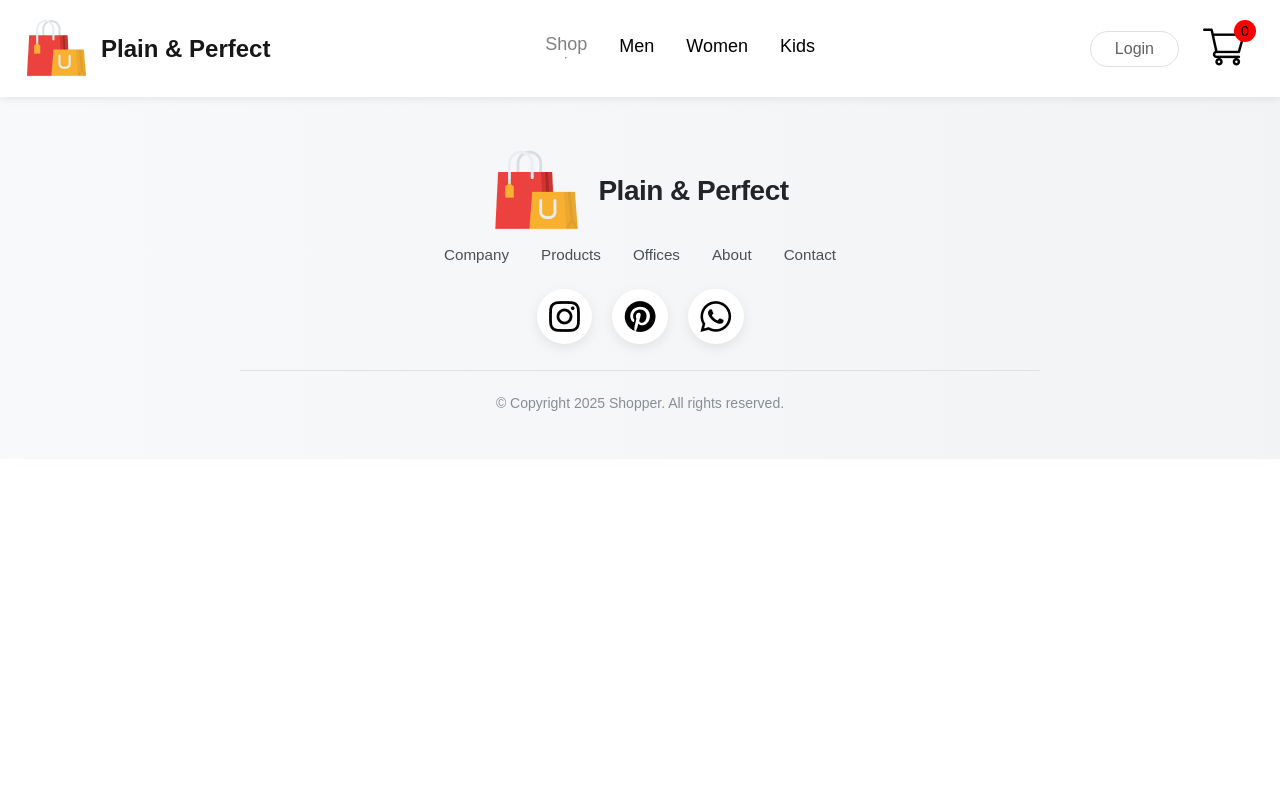
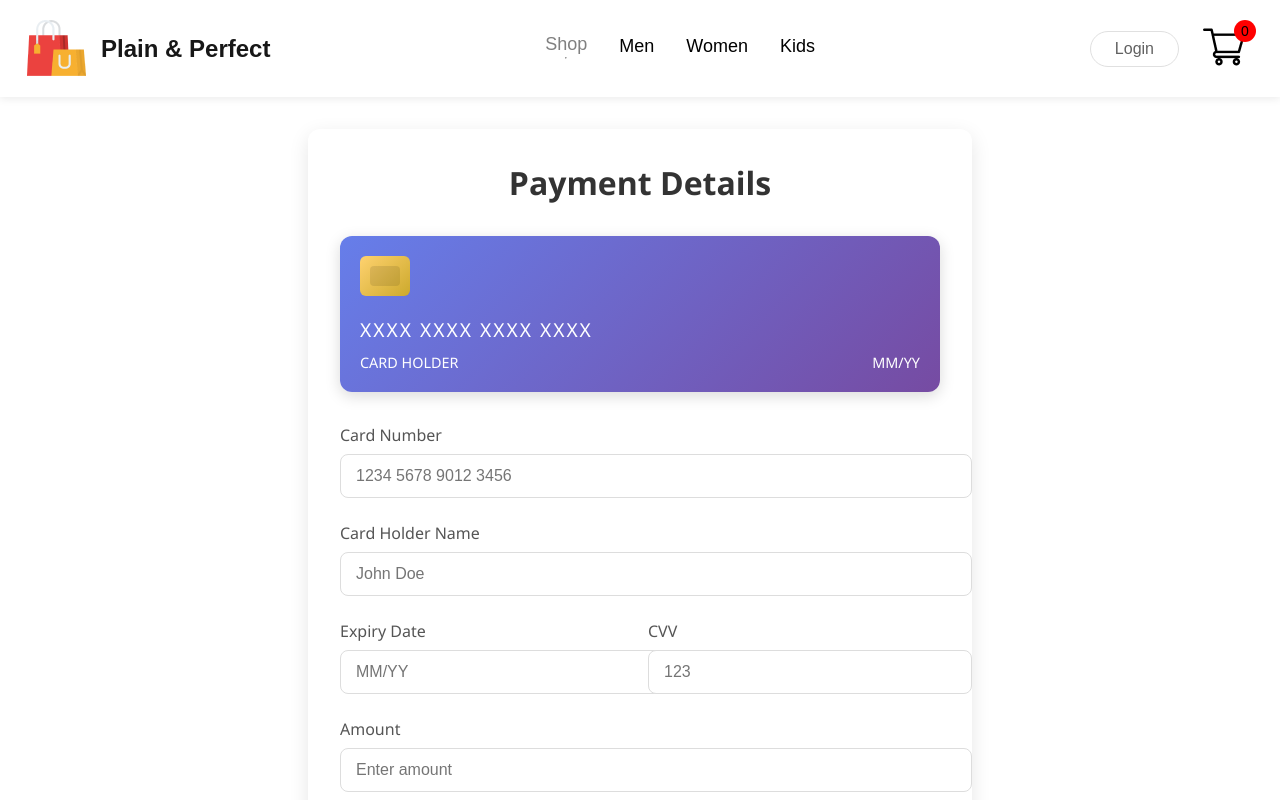
Before and after one commit to yasasdev/Floral-Shop-with-Blockchain, a React (Vite) app in the folder src/final-project-HND-frontend/: page /payment in a window 1280 px wide. Shown: the top 800 px of the page. Built offline with nearby package versions, Linux system fonts and the light colour scheme; no server answers.

Commit message:
Payment page created with css file and updated the cart page to redirect the user to the Payment page once the user clicks on the button PROCEED TO CHECKOUT.

```diff
--- a/src/final-project-HND-frontend/src/App.jsx
+++ b/src/final-project-HND-frontend/src/App.jsx
@@ -1,5 +1,5 @@
 import React from 'react';
-import './components/Navbar/Navbar'
+import './components/Navbar/Navbar';
 import Navbar from './components/Navbar/Navbar';
 import { BrowserRouter, Routes, Route } from 'react-router-dom';
 import Shop from './pages/Shop';
@@ -7,31 +7,30 @@ import Product from './pages/Product';
 import ShopCategory from './pages/ShopCategory';
 import LoginSignUp from './pages/LoginSignUp';
 import Cart from './pages/Cart';
+import Payment from './pages/Payment';
 import Footer from './components/Footer/Footer';
-import men_banner from './components/Assets/banner_mens.png'
-import women_banner from './components/Assets/banner_women.png'
-import kids_banner from './components/Assets/banner_kids.png'
+import men_banner from './components/Assets/banner_mens.png';
+import women_banner from './components/Assets/banner_women.png';
+import kids_banner from './components/Assets/banner_kids.png';
 
 function App() {
-
   return (
     <div>
       <BrowserRouter>
-
-      <Navbar />
-      <Routes>
-        <Route path="/" element={<Shop/>} />
-        <Route path="/men" element={<ShopCategory banner={men_banner} category="men"/>} />
-        <Route path="/women" element={<ShopCategory banner={women_banner} category="women"/>} />
-        <Route path="/kids" element={<ShopCategory banner={kids_banner} category="kid"/>} />
-        <Route path="/product" element={<Product/>}>
-          <Route path=":productId" element={<Product/>} />
-        </Route>
-        <Route path="/cart" element={<Cart/>} />
-        <Route path="/login" element={<LoginSignUp/>} />
-      </Routes>
-      <Footer />
-
+        <Navbar />
+        <Routes>
+          <Route path="/" element={<Shop />} />
+          <Route path="/men" element={<ShopCategory banner={men_banner} category="men" />} />
+          <Route path="/women" element={<ShopCategory banner={women_banner} category="women" />} />
+          <Route path="/kids" element={<ShopCategory banner={kids_banner} category="kid" />} />
+          <Route path="/product" element={<Product />}>
+            <Route path=":productId" element={<Product />} />
+          </Route>
+          <Route path="/cart" element={<Cart />} />
+          <Route path="/login" element={<LoginSignUp />} />
+          <Route path="/payment" element={<Payment />} />
+        </Routes>
+        <Footer />
       </BrowserRouter>
     </div>
   );
--- /dev/null
+++ b/src/final-project-HND-frontend/src/pages/CSS/Payment.css
@@ -0,0 +1,154 @@
+.payment-container {
+  max-width: 600px;
+  margin: 2rem auto;
+  padding: 2rem;
+  background-color: #fff;
+  border-radius: 12px;
+  box-shadow: 0 6px 20px rgba(0, 0, 0, 0.1);
+  font-family: 'Segoe UI', Tahoma, Geneva, Verdana, sans-serif;
+}
+
+.payment-title {
+  text-align: center;
+  margin-bottom: 2rem;
+  color: #333;
+  font-weight: 600;
+}
+
+.payment-card {
+  background: linear-gradient(135deg, #667eea 0%, #764ba2 100%);
+  border-radius: 12px;
+  padding: 20px;
+  margin-bottom: 2rem;
+  color: white;
+  box-shadow: 0 4px 15px rgba(0, 0, 0, 0.15);
+  position: relative;
+  overflow: hidden;
+}
+
+.card-chip {
+  width: 50px;
+  height: 40px;
+  background: linear-gradient(135deg, #ffd26f 0%, #cca92c 100%);
+  border-radius: 6px;
+  margin-bottom: 20px;
+  position: relative;
+}
+
+.card-chip::before {
+  content: '';
+  position: absolute;
+  top: 50%;
+  left: 50%;
+  transform: translate(-50%, -50%);
+  width: 30px;
+  height: 20px;
+  background-color: rgba(0, 0, 0, 0.1);
+  border-radius: 4px;
+}
+
+.card-details {
+  margin-top: 15px;
+  display: flex;
+  flex-direction: column;
+}
+
+.card-number {
+  font-size: 1.2rem;
+  letter-spacing: 2px;
+  margin-bottom: 10px;
+}
+
+.card-info {
+  display: flex;
+  justify-content: space-between;
+}
+
+.card-name, .card-expiry {
+  font-size: 0.9rem;
+  text-transform: uppercase;
+}
+
+.form-group {
+  margin-bottom: 1.5rem;
+}
+
+.form-label {
+  display: block;
+  margin-bottom: 0.5rem;
+  font-weight: 500;
+  color: #555;
+}
+
+.form-control {
+  width: 100%;
+  padding: 12px 15px;
+  border: 1px solid #ddd;
+  border-radius: 8px;
+  font-size: 1rem;
+  transition: border-color 0.3s;
+}
+
+.form-control:focus {
+  border-color: #667eea;
+  outline: none;
+  box-shadow: 0 0 0 3px rgba(102, 126, 234, 0.1);
+}
+
+.row {
+  display: flex;
+  gap: 1rem;
+}
+
+.col {
+  flex: 1;
+}
+
+.error-message {
+  color: #e53e3e;
+  font-size: 0.85rem;
+  margin-top: 0.3rem;
+}
+
+.submit-btn {
+  width: 100%;
+  padding: 12px;
+  background: linear-gradient(135deg, #667eea 0%, #764ba2 100%);
+  border: none;
+  border-radius: 8px;
+  color: white;
+  font-size: 1rem;
+  font-weight: 600;
+  cursor: pointer;
+  transition: transform 0.3s, box-shadow 0.3s;
+}
+
+.submit-btn:hover {
+  transform: translateY(-2px);
+  box-shadow: 0 6px 15px rgba(102, 126, 234, 0.4);
+}
+
+.submit-btn:active {
+  transform: translateY(1px);
+}
+
+.success-message {
+  text-align: center;
+  padding: 2rem;
+  color: #2f855a;
+  background-color: #f0fff4;
+  border-radius: 8px;
+  border: 1px solid #c6f6d5;
+}
+
+@media (max-width: 600px) {
+  .payment-container {
+    margin: 1rem;
+    padding: 1.5rem;
+  }
+
+  .row {
+    flex-direction: column;
+    gap: 0;
+  }
+}
--- /dev/null
+++ b/src/final-project-HND-frontend/src/pages/Payment.jsx
@@ -0,0 +1,177 @@
+import React, { useState } from 'react';
+import './CSS/Payment.css';
+
+const Payment = () => {
+  const [formData, setFormData] = useState({
+    cardNumber: '',
+    cardHolderName: '',
+    expiryDate: '',
+    cvv: '',
+    amount: '',
+  });
+
+  const [formErrors, setFormErrors] = useState({});
+  const [isSubmitted, setIsSubmitted] = useState(false);
+
+  const handleChange = (e) => {
+    const { name, value } = e.target;
+    let formattedValue = value;
+
+    if (name === 'cardNumber') {
+      formattedValue = value.replace(/\s/g, '').replace(/(\d{4})/g, '$1 ').trim().slice(0, 19);
+    }
+
+    if (name === 'expiryDate') {
+      formattedValue = value.replace(/\//g, '');
+      if (formattedValue.length > 2) {
+        formattedValue = formattedValue.slice(0, 2) + '/' + formattedValue.slice(2, 4);
+      }
+    }
+
+    setFormData({
+      ...formData,
+      [name]: formattedValue,
+    });
+  };
+
+  const validateForm = () => {
+    const errors = {};
+
+    if (!formData.cardNumber || !/^\d{4}\s\d{4}\s\d{4}\s\d{4}$/.test(formData.cardNumber)) {
+      errors.cardNumber = 'Please enter a valid 16-digit card number';
+    }
+
+    if (!formData.cardHolderName) {
+      errors.cardHolderName = 'Card holder name is required';
+    }
+
+    if (!formData.expiryDate || !/^\d{2}\/\d{2}$/.test(formData.expiryDate)) {
+      errors.expiryDate = 'Please enter a valid expiry date (MM/YY)';
+    }
+
+    if (!formData.cvv || !/^\d{3,4}$/.test(formData.cvv)) {
+      errors.cvv = 'Please enter a valid CVV';
+    }
+
+    if (!formData.amount || isNaN(formData.amount) || parseFloat(formData.amount) <= 0) {
+      errors.amount = 'Please enter a valid amount';
+    }
+
+    return errors;
+  };
+
+  const handleSubmit = (e) => {
+    e.preventDefault();
+    const errors = validateForm();
+
+    if (Object.keys(errors).length === 0) {
+      setIsSubmitted(true);
+      setFormErrors({});
+      console.log('Payment processed:', formData);
+    } else {
+      setFormErrors(errors);
+    }
+  };
+
+  return (
+    <div className="payment-container">
+      <h1 className="payment-title">Payment Details</h1>
+
+      {isSubmitted ? (
+        <div className="success-message">
+          <h2>Payment Successful!</h2>
+          <p>Thank you for your payment. Your transaction has been completed successfully.</p>
+        </div>
+      ) : (
+        <>
+          <div className="payment-card">
+            <div className="card-chip"></div>
+            <div className="card-details">
+              <div className="card-number">{formData.cardNumber || 'XXXX XXXX XXXX XXXX'}</div>
+              <div className="card-info">
+                <div className="card-name">{formData.cardHolderName || 'CARD HOLDER'}</div>
+                <div className="card-expiry">{formData.expiryDate || 'MM/YY'}</div>
+              </div>
+            </div>
+          </div>
+
+          <form onSubmit={handleSubmit}>
+            <div className="form-group">
+              <label className="form-label">Card Number</label>
+              <input
+                type="text"
+                name="cardNumber"
+                className="form-control"
+                placeholder="1234 5678 9012 3456"
+                value={formData.cardNumber}
+                onChange={handleChange}
+                maxLength="19"
+              />
+              {formErrors.cardNumber && <div className="error-message">{formErrors.cardNumber}</div>}
+            </div>
+
+            <div className="form-group">
+              <label className="form-label">Card Holder Name</label>
+              <input
+                type="text"
+                name="cardHolderName"
+                className="form-control"
+                placeholder="John Doe"
+                value={formData.cardHolderName}
+                onChange={handleChange}
+              />
+              {formErrors.cardHolderName && <div className="error-message">{formErrors.cardHolderName}</div>}
+            </div>
+
+            <div className="row">
+              <div className="col form-group">
+                <label className="form-label">Expiry Date</label>
+                <input
+                  type="text"
+                  name="expiryDate"
+                  className="form-control"
+                  placeholder="MM/YY"
+                  value={formData.expiryDate}
+                  onChange={handleChange}
+                  maxLength="5"
+                />
+                {formErrors.expiryDate && <div className="error-message">{formErrors.expiryDate}</div>}
+              </div>
+
+              <div className="col form-group">
+                <label className="form-label">CVV</label>
+                <input
+                  type="text"
+                  name="cvv"
+                  className="form-control"
+                  placeholder="123"
+                  value={formData.cvv}
+                  onChange={handleChange}
+                  maxLength="4"
+                />
+                {formErrors.cvv && <div className="error-message">{formErrors.cvv}</div>}
+              </div>
+            </div>
+
+            <div className="form-group">
+              <label className="form-label">Amount</label>
+              <input
+                type="text"
+                name="amount"
+                className="form-control"
+                placeholder="Enter amount"
+                value={formData.amount}
+                onChange={handleChange}
+              />
+              {formErrors.amount && <div className="error-message">{formErrors.amount}</div>}
+            </div>
+
+            <button type="submit" className="submit-btn">Pay Now</button>
+          </form>
+        </>
+      )}
+    </div>
+  );
+};
+
+export default Payment;
```
Also changed, not shown: src/final-project-HND-frontend/src/components/CartItems/CartItems.jsx (+21 -15 lines).
